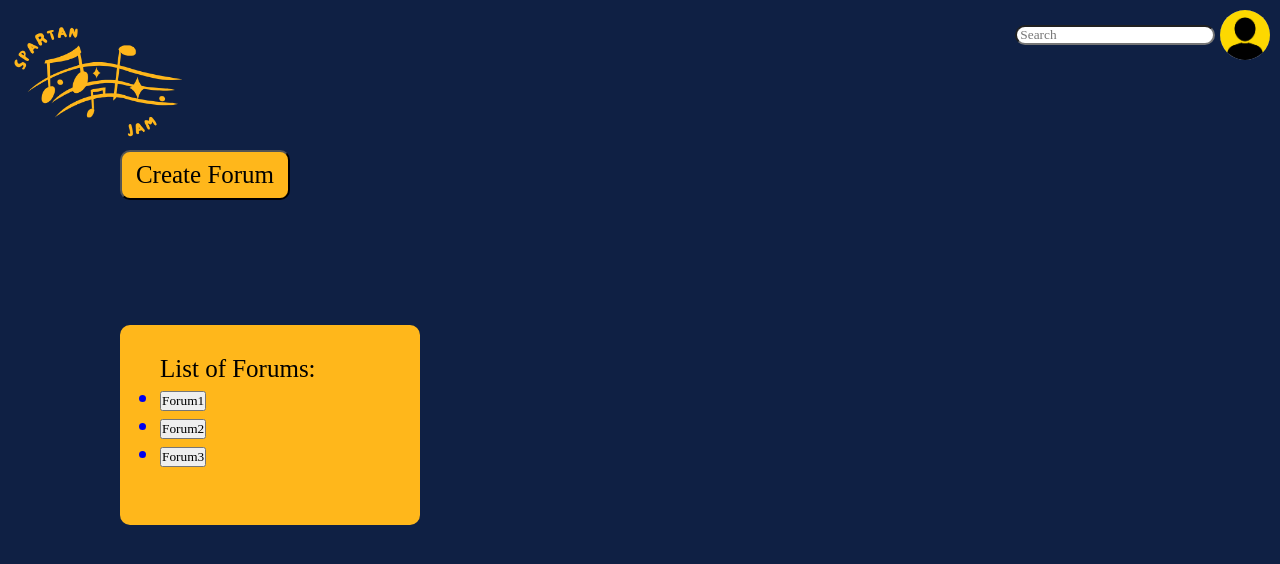
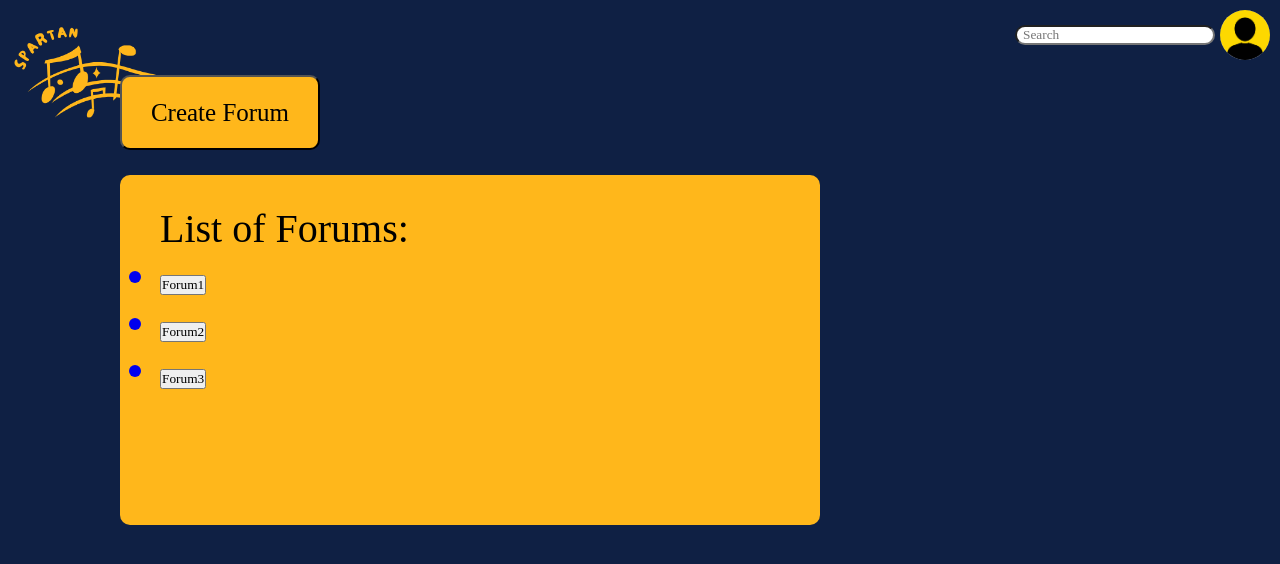
Before and after one commit to Sddelcampo/csc340_spartanjamproject, a plain HTML site: page Website/forum.html in a window 1280 px wide. Drawn offline with nearby package versions, Linux system fonts and the light colour scheme.

Commit message:
Cade's changes

```diff
--- a/Website/style.css
+++ b/Website/style.css
@@ -56,7 +56,7 @@ body{
     top: 25px;
     right: 65px;
     width: 200px;
-    padding: 30px, 40px;
+    padding-left: 6px;
     border-radius: 10px;
 }
 
@@ -72,10 +72,10 @@ body{
 #button1{
     position: fixed;
     left: 120px;
-    width: 170px;
-    height: 50px;
+    width: 200px;
+    height: 75px;
     font-size: 25px;
-    bottom: 600px;
+    bottom: 650px;
     cursor: pointer;
     background: rgb(255,183,27);
     border-radius: 10px;
@@ -83,13 +83,13 @@ body{
 
 .textbox{
     position: fixed;
-    width: 300px;
-    height: 200px;
+    width: 700px;
+    height: 350px;
     background: rgb(255,183,27);
     padding: 30px 40px;
     left: 120px;
     bottom: 275px;
-    font-size: 25px;
+    font-size: 40px;
     border-radius: 10px;
 }
 
```
Also changed, not shown: Website/forum.html (+1 -1 lines).
